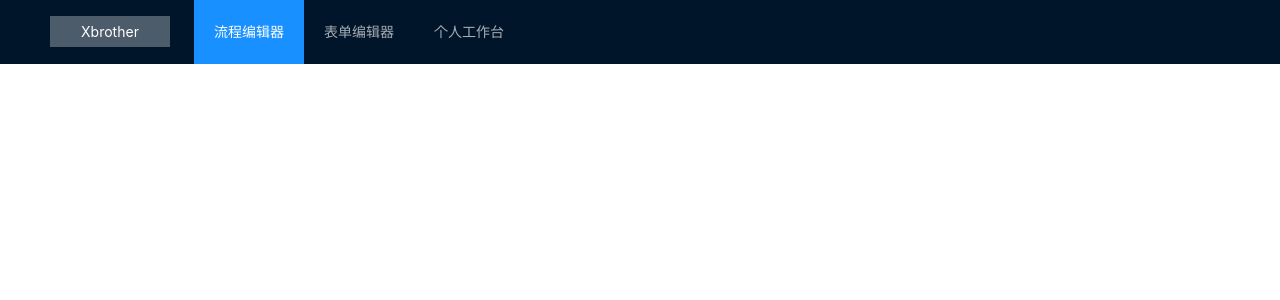
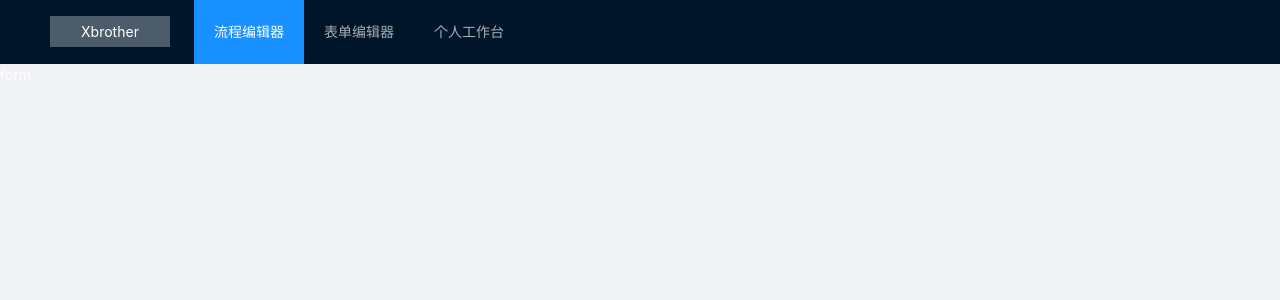
Before and after one commit to jason-xiewenqiang/x6-ts-react-antd, a React (Create React App) app: page /form in a window 1280 px wide. Shown: the top 300 px of the page. Built offline with nearby package versions, Linux system fonts and the light colour scheme.

Commit message:
add-router

```diff
--- a/package.json
+++ b/package.json
@@ -3,6 +3,7 @@
   "version": "0.1.0",
   "private": true,
   "dependencies": {
+    "@antv/x6": "^1.5.1",
     "@testing-library/jest-dom": "^5.11.4",
     "@testing-library/react": "^11.1.0",
     "@testing-library/user-event": "^12.1.10",
@@ -10,10 +11,13 @@
     "@types/node": "^12.0.0",
     "@types/react": "^16.9.53",
     "@types/react-dom": "^16.9.8",
+    "@types/react-router": "^5.1.8",
+    "@types/react-router-dom": "^5.1.6",
     "antd": "^4.9.2",
     "node-sass": "4.14.0",
     "react": "^17.0.1",
     "react-dom": "^17.0.1",
+    "react-router": "^5.2.0",
     "react-router-dom": "^5.2.0",
     "react-scripts": "4.0.1",
     "typescript": "^4.0.3",
--- a/src/App.tsx
+++ b/src/App.tsx
@@ -1,22 +1,30 @@
 import React from "react";
 import { Layout, Menu } from 'antd';
+import Flow from './pages/flow';
+import Form from './pages/form';
+import Workbench from './pages/workbench';
+import { BrowserRouter as Router, Route, Link } from "react-router-dom";
 import "./App.scss";
 function App() {
   const { Header, Content } = Layout;
   return (
     <div className="App">
         <Layout className="layout">
+        <Router>
           <Header>
             <div className="logo">Xbrother</div>
             <Menu theme="dark" mode="horizontal" defaultSelectedKeys={['1']}>
-              <Menu.Item key="1">流程编辑器</Menu.Item>
-              <Menu.Item key="2">表单编辑器</Menu.Item>
-              <Menu.Item key="3">个人工作台</Menu.Item>
+              <Menu.Item key="1"><Link to="/flow">流程编辑器</Link></Menu.Item>
+              <Menu.Item key="2"><Link to="/form">表单编辑器</Link></Menu.Item>
+              <Menu.Item key="3"><Link to="/workbench">个人工作台</Link></Menu.Item>
             </Menu>
           </Header>
           <Content style={{ height: '100%' }}>
-            <div className="site-layout-content">Content</div>
+             <Route path="/flow" component={Flow}></Route>
+             <Route path="/form" component={Form}></Route>
+             <Route path="/workbench" component={Workbench}></Route>
           </Content>
+            </Router>
         </Layout>
     </div>
   );
--- /dev/null
+++ b/src/pages/flow/index.tsx
@@ -0,0 +1,8 @@
+import React from 'react'
+
+function Flow() {
+  return (
+    <div className="Flow">flow</div>
+  )
+}
+export default Flow
--- /dev/null
+++ b/src/pages/form/index.tsx
@@ -0,0 +1,9 @@
+import React from 'react'
+
+function Form() {
+  return (
+    <div className="Form">form</div>
+  )
+}
+
+export default Form
--- /dev/null
+++ b/src/pages/workbench/index.tsx
@@ -0,0 +1,9 @@
+import React from 'react'
+
+function Workbench() {
+  return (
+    <div className="Workbench">workbench</div>
+  )
+}
+
+export default Workbench
```
Also changed, not shown: src/components/myCollapse/index.jsx (added, +9 -0 lines), 2 other files (tests, documents, lock files or other folders).
